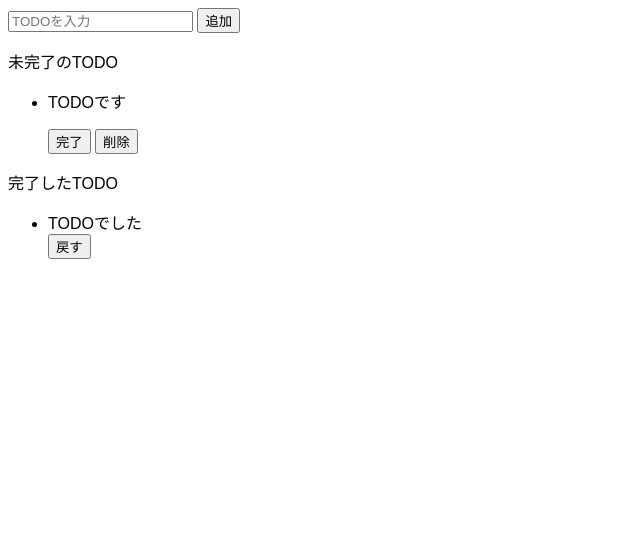
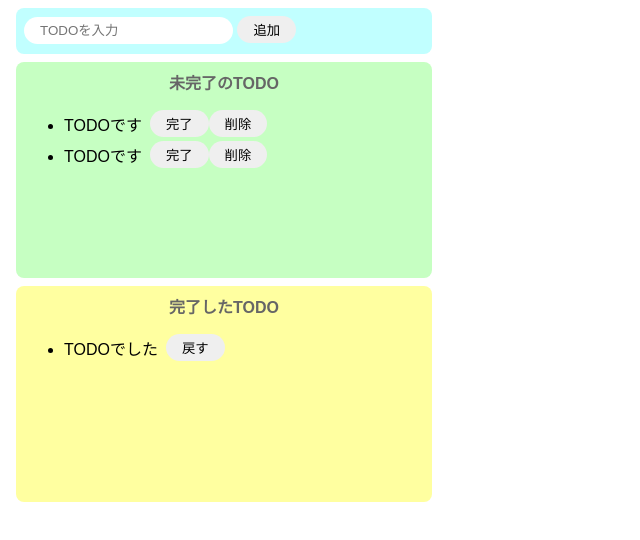
Before and after one commit to kia4545/todo-js, a website built with Parcel: page index.html in a window 1280 px wide. Shown: the whole page, without its empty margins (0-640 px from the left). Built offline with nearby package versions, Linux system fonts and the light colour scheme.

Commit message:
CSSの適応 TODOアプリにCSSの適応

```diff
--- a/index.html
+++ b/index.html
@@ -6,25 +6,29 @@
   </head>
 
   <body>
-    <div>
+    <div class="input-area">
       <input placeholder="TODOを入力" />
       <button>追加</button>
     </div>
-    <div>
-      <p>未完了のTODO</p>
+    <div class="incomplete-area">
+      <p class="title">未完了のTODO</p>
       <ul>
-        <li>
-          <div>
-            <p>TODOです</p>
+          <div class="list-row">
+            <li>TODOです</li>
             <button>完了</button>
             <button>削除</button>
           </div>
-        </li>
+          <div class="list-row">
+            <li>TODOです</li>
+            <button>完了</button>
+            <button>削除</button>
+          </div>
       </ul>
-      <div>
-        <p>完了したTODO</p>
+    </div>
+      <div class="complete-area">
+        <p class="title">完了したTODO</p>
         <ul>
-          <div>
+          <div class="list-row">
             <li>TODOでした</li>
             <button>戻す</button>
           </div>
--- a/src/styles.css
+++ b/src/styles.css
@@ -1,3 +1,66 @@
 body {
   font-family: sans-serif;
 }
+
+input {
+  border-radius: 16px;
+  border: none;
+  padding: 6px 16px;
+  outline: none;
+}
+
+button {
+  border-radius: 16px;
+  border: none;
+  padding: 4px 16px;
+}
+
+button:hover {
+  background-color: #ff7fff;
+  color: #fff;
+  cursor: pointer;
+}
+
+li {
+  margin-right: 8px;
+}
+
+.input-area {
+  background-color: #c1ffff;
+  width: 400px;
+  height: 30px;
+  padding: 8px;
+  margin: 8px;
+  border-radius: 8px;
+}
+
+.incomplete-area {
+  background-color: #c6ffc2;
+  width: 400px;
+  min-height: 200px;
+  padding: 8px;
+  margin: 8px;
+  border-radius: 8px;
+}
+
+.complete-area {
+  background-color: #ffffa0;
+  width: 400px;
+  min-height: 200px;
+  padding: 8px;
+  margin: 8px;
+  border-radius: 8px;
+}
+
+.title {
+  text-align: center;
+  margin-top: 0;
+  font-weight: bold;
+  color: #666;
+}
+
+.list-row {
+  display: flex;
+  align-items: center;
+  padding-bottom: 4px;
+}
```
